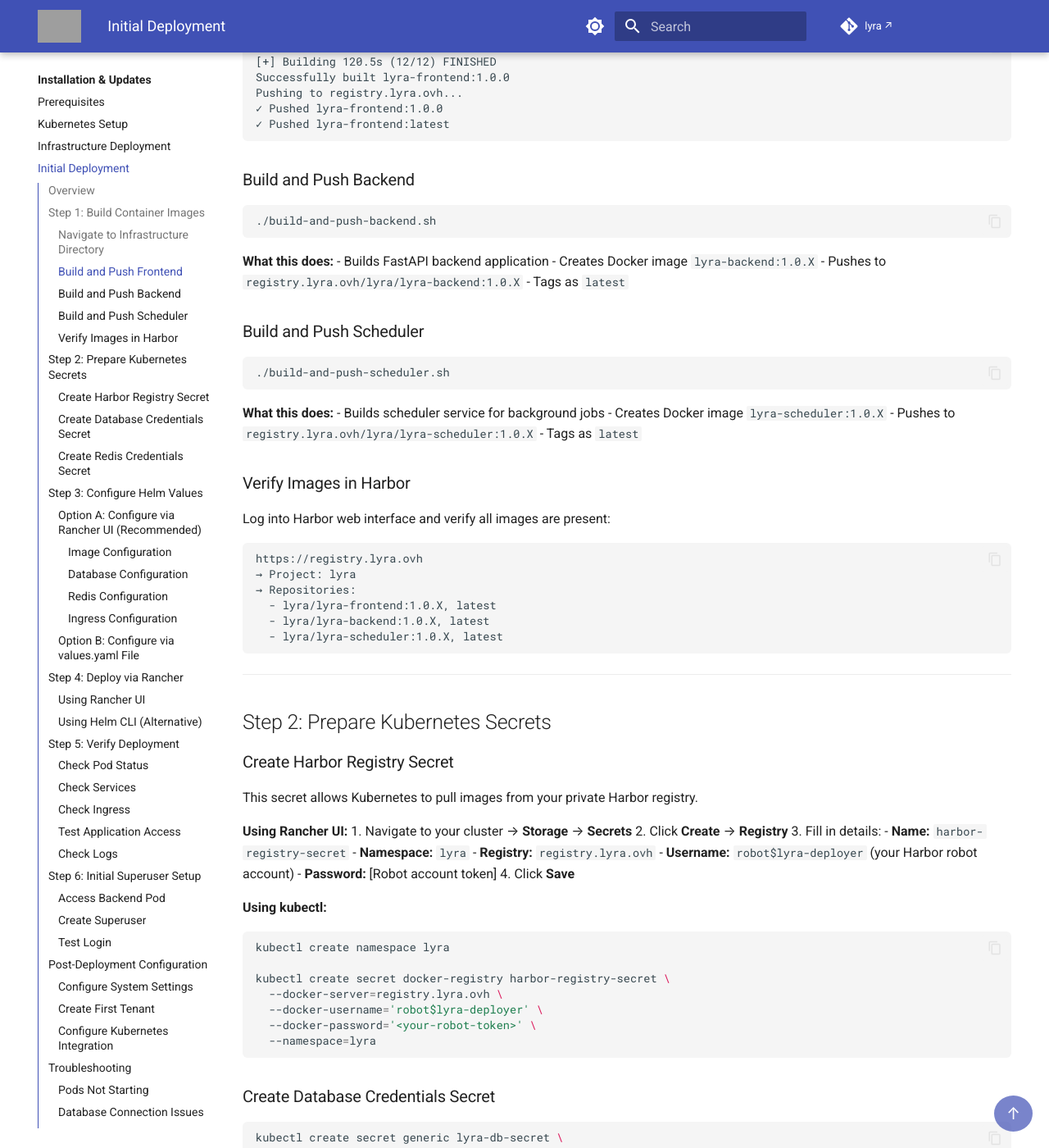
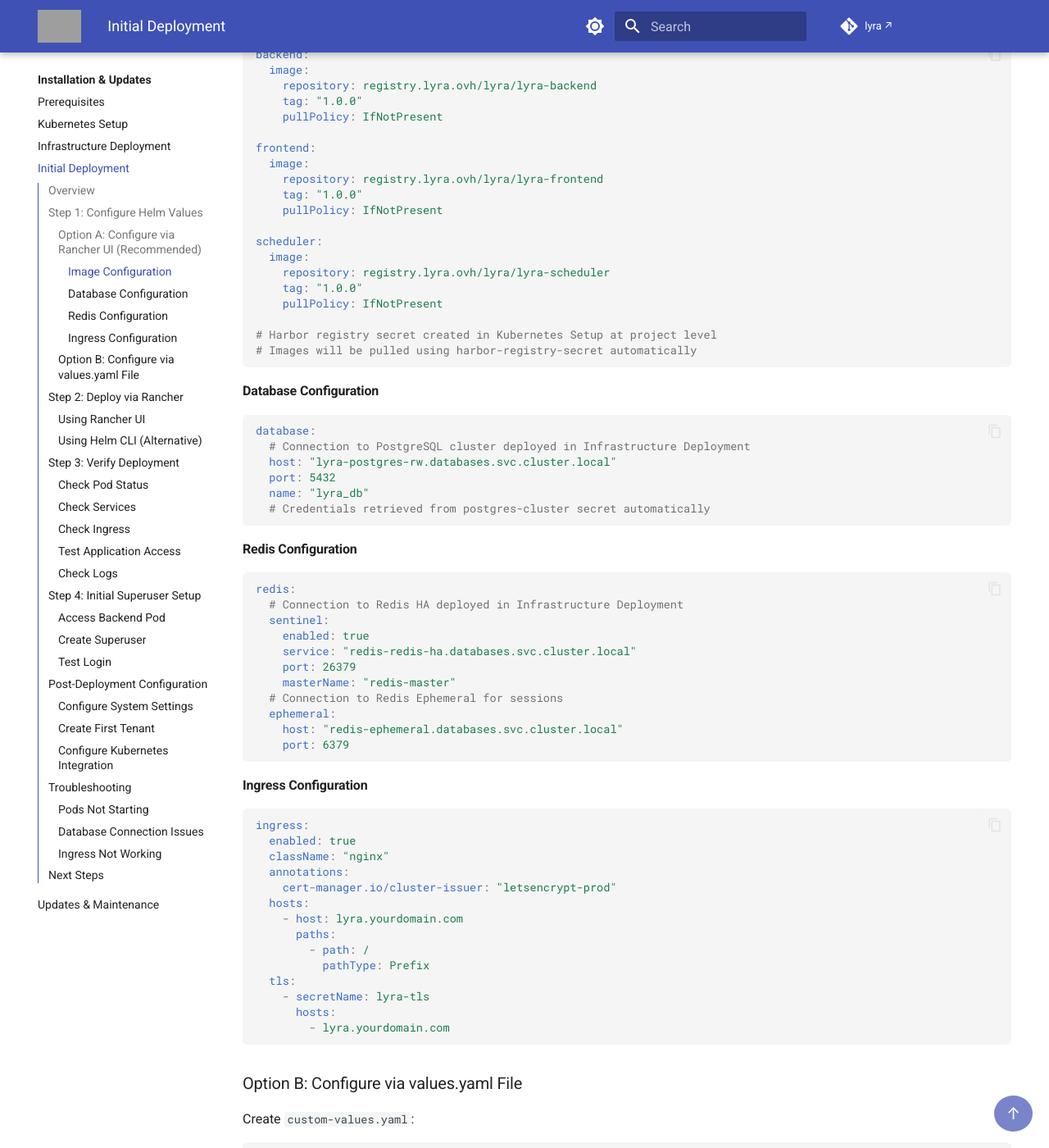
Before and after one commit to amreinch/lyra-docs, an MkDocs documentation site: the page built from docs/installation/initial-deployment.md, in a window 1280 px wide and 1400 px high, scrolled down 1104 px. Shown: the whole window at 82% size. Built offline with MkDocs 1.6.1 and Material for MkDocs 9.7.7, drawn with Linux system fonts in a browser that asks for light colours; comment, search, counter and statistics services are not loaded; some of the changed text lies outside the part shown; grey boxes are pictures that could not be loaded.

Commit message:
lyra deployment shortened

````diff
--- a/docs/installation/initial-deployment.md
+++ b/docs/installation/initial-deployment.md
@@ -6,137 +6,22 @@ This guide walks you through deploying Lyra Platform for the first time using Ra
 
 Lyra deployment follows these steps:
 
-1. Build container images
-2. Push images to Harbor registry
-3. Configure Helm chart values
-4. Deploy via Rancher UI
-5. Verify deployment
-6. Create initial superuser
+1. Configure Helm chart values
+2. Deploy via Rancher UI
+3. Verify deployment
+4. Create initial superuser
 
-**Estimated Time:** 30-45 minutes
+**Prerequisites:**
+- ✅ Kubernetes cluster configured ([Kubernetes Setup](kubernetes-setup.md))
+- ✅ Infrastructure deployed ([Infrastructure Deployment](infrastructure-deployment.md))
+- ✅ Lyra Helm charts available in Harbor registry
+- ✅ `kubectl` access to your cluster
+
+**Estimated Time:** 15-30 minutes
 
 ---
 
-## Step 1: Build Container Images
-
-Lyra consists of three main container images that need to be built and pushed to your Harbor registry.
-
-### Navigate to Infrastructure Directory
-
-```bash
-cd /path/to/lyra/infrastructure/lyra
-```
-
-### Build and Push Frontend
-
-```bash
-./build-and-push-frontend.sh
-```
-
-**What this does:**
-- Builds React frontend with production optimizations
-- Creates Docker image `lyra-frontend:1.0.X`
-- Pushes to `registry.lyra.ovh/lyra/lyra-frontend:1.0.X`
-- Tags as `latest`
-
-**Expected output:**
-```
-Building frontend image...
-[+] Building 120.5s (12/12) FINISHED
-Successfully built lyra-frontend:1.0.0
-Pushing to registry.lyra.ovh...
-✓ Pushed lyra-frontend:1.0.0
-✓ Pushed lyra-frontend:latest
-```
-
-### Build and Push Backend
-
-```bash
-./build-and-push-backend.sh
-```
-
-**What this does:**
-- Builds FastAPI backend application
-- Creates Docker image `lyra-backend:1.0.X`
-- Pushes to `registry.lyra.ovh/lyra/lyra-backend:1.0.X`
-- Tags as `latest`
-
-### Build and Push Scheduler
-
-```bash
-./build-and-push-scheduler.sh
-```
-
-**What this does:**
-- Builds scheduler service for background jobs
-- Creates Docker image `lyra-scheduler:1.0.X`
-- Pushes to `registry.lyra.ovh/lyra/lyra-scheduler:1.0.X`
-- Tags as `latest`
-
-### Verify Images in Harbor
-
-Log into Harbor web interface and verify all images are present:
-
-```
-https://registry.lyra.ovh
-→ Project: lyra
-→ Repositories:
-  - lyra/lyra-frontend:1.0.X, latest
-  - lyra/lyra-backend:1.0.X, latest
-  - lyra/lyra-scheduler:1.0.X, latest
-```
-
----
-
-## Step 2: Prepare Kubernetes Secrets
-
-### Create Harbor Registry Secret
-
-This secret allows Kubernetes to pull images from your private Harbor registry.
-
-**Using Rancher UI:**
-1. Navigate to your cluster → **Storage** → **Secrets**
-2. Click **Create** → **Registry**
-3. Fill in details:
-   - **Name:** `harbor-registry-secret`
-   - **Namespace:** `lyra`
-   - **Registry:** `registry.lyra.ovh`
-   - **Username:** `robot$lyra-deployer` (your Harbor robot account)
-   - **Password:** [Robot account token]
-4. Click **Save**
-
-**Using kubectl:**
-```bash
-kubectl create namespace lyra
-
-kubectl create secret docker-registry harbor-registry-secret \
-  --docker-server=registry.lyra.ovh \
-  --docker-username='robot$lyra-deployer' \
-  --docker-password='<your-robot-token>' \
-  --namespace=lyra
-```
-
-### Create Database Credentials Secret
-
-```bash
-kubectl create secret generic lyra-db-secret \
-  --from-literal=username=lyra_user \
-  --from-literal=password='<secure-password>' \
-  --from-literal=database=lyra \
-  --namespace=lyra
-```
-
-### Create Redis Credentials Secret
-
-```bash
-kubectl create secret generic lyra-redis-secret \
-  --from-literal=password='<secure-redis-password>' \
-  --namespace=lyra
-```
-
----
-
-## Step 3: Configure Helm Values
+## Step 1: Configure Helm Values
 
 The Lyra Helm chart can be configured through Rancher UI forms or via a `values.yaml` file.
 
@@ -171,29 +56,33 @@ scheduler:
     tag: "1.0.0"
     pullPolicy: IfNotPresent
 
-imagePullSecrets:
-  - name: harbor-registry-secret
+# Harbor registry secret created in Kubernetes Setup at project level
+# Images will be pulled using harbor-registry-secret automatically
 ```
 
 #### Database Configuration
 ```yaml
-postgresql:
-  enabled: false  # Using external database
-  external:
-    host: "postgresql.lyra.svc.cluster.local"
-    port: 5432
-    database: "lyra"
-    existingSecret: "lyra-db-secret"
+database:
+  # Connection to PostgreSQL cluster deployed in Infrastructure Deployment
+  host: "lyra-postgres-rw.databases.svc.cluster.local"
+  port: 5432
+  name: "lyra_db"
+  # Credentials retrieved from postgres-cluster secret automatically
 ```
 
 #### Redis Configuration
 ```yaml
 redis:
-  enabled: false  # Using external Redis
-  external:
-    host: "redis-master.lyra.svc.cluster.local"
+  # Connection to Redis HA deployed in Infrastructure Deployment
+  sentinel:
+    enabled: true
+    service: "redis-redis-ha.databases.svc.cluster.local"
+    port: 26379
+    masterName: "redis-master"
+  # Connection to Redis Ephemeral for sessions
+  ephemeral:
+    host: "redis-ephemeral.databases.svc.cluster.local"
     port: 6379
-    existingSecret: "lyra-redis-secret"
 ```
 
 #### Ingress Configuration
@@ -259,25 +148,22 @@ scheduler:
       cpu: "1000m"
       memory: "1Gi"
 
-imagePullSecrets:
-  - name: harbor-registry-secret
+# Database connection (from Infrastructure Deployment)
+database:
+  host: "lyra-postgres-rw.databases.svc.cluster.local"
+  port: 5432
+  name: "lyra_db"
 
-# Database
-postgresql:
-  enabled: false
-  external:
-    host: "postgresql.lyra.svc.cluster.local"
-    port: 5432
-    database: "lyra"
-    existingSecret: "lyra-db-secret"
-
-# Redis
+# Redis connection (from Infrastructure Deployment)
 redis:
-  enabled: false
-  external:
-    host: "redis-master.lyra.svc.cluster.local"
+  sentinel:
+    enabled: true
+    service: "redis-redis-ha.databases.svc.cluster.local"
+    port: 26379
+    masterName: "redis-master"
+  ephemeral:
+    host: "redis-ephemeral.databases.svc.cluster.local"
     port: 6379
-    existingSecret: "lyra-redis-secret"
 
 # Ingress
 ingress:
@@ -306,7 +192,7 @@ config:
 
 ---
 
-## Step 4: Deploy via Rancher
+## Step 2: Deploy via Rancher
 
 ### Using Rancher UI
 
@@ -358,7 +244,7 @@ helm install lyra \
 
 ---
 
-## Step 5: Verify Deployment
+## Step 3: Verify Deployment
 
 ### Check Pod Status
 
@@ -436,7 +322,7 @@ kubectl logs -n lyra -l app=lyra-scheduler --tail=50
 
 ---
 
-## Step 6: Initial Superuser Setup
+## Step 4: Initial Superuser Setup
 
 After deployment, you need to create the first superuser account.
 
@@ -552,9 +438,10 @@ kubectl exec -it -n lyra $BACKEND_POD -- bash
 python -c "from app.db.session import engine; engine.connect()"
 ```
 
-**Check database credentials:**
+**Check PostgreSQL status:**
 ```bash
-kubectl get secret lyra-db-secret -n lyra -o yaml
+kubectl get pods -n databases -l app.kubernetes.io/name=lyra-postgres
+kubectl get cluster -n databases lyra-postgres
 ```
 
 ### Ingress Not Working
````
